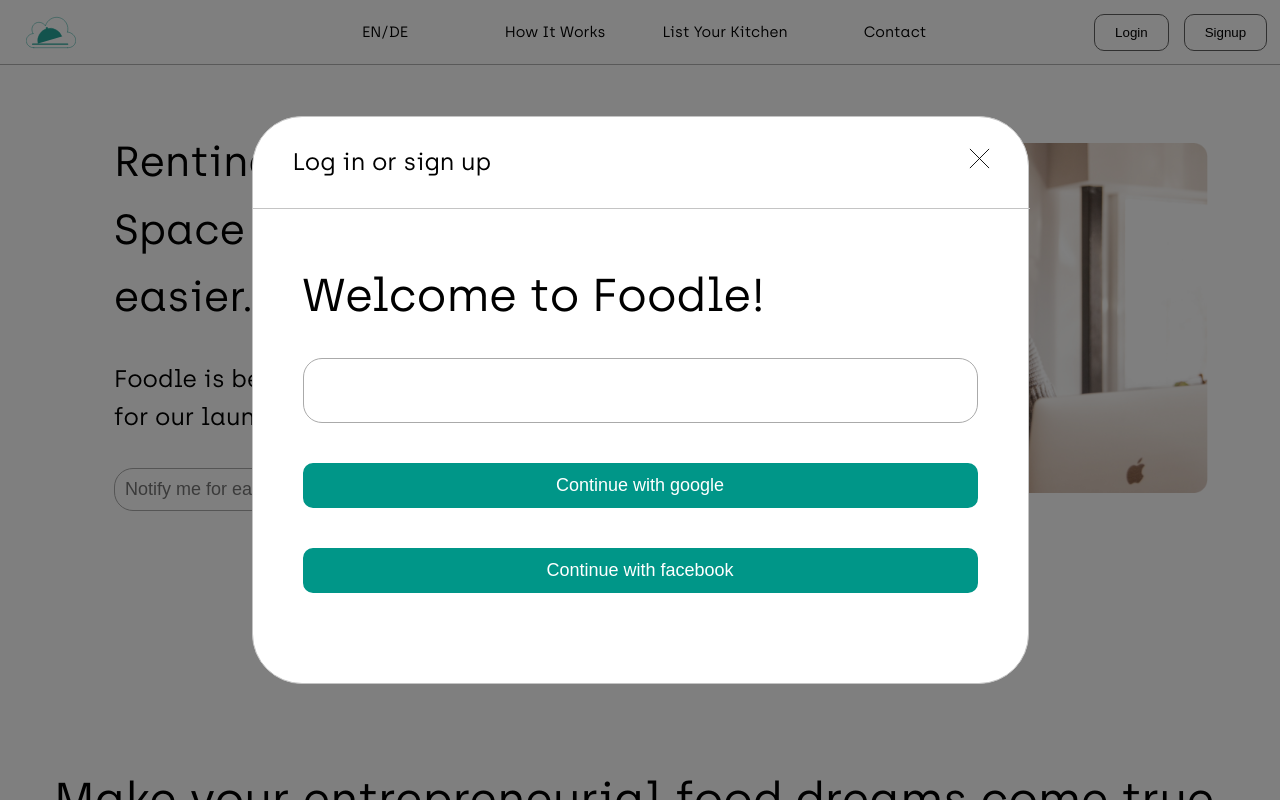
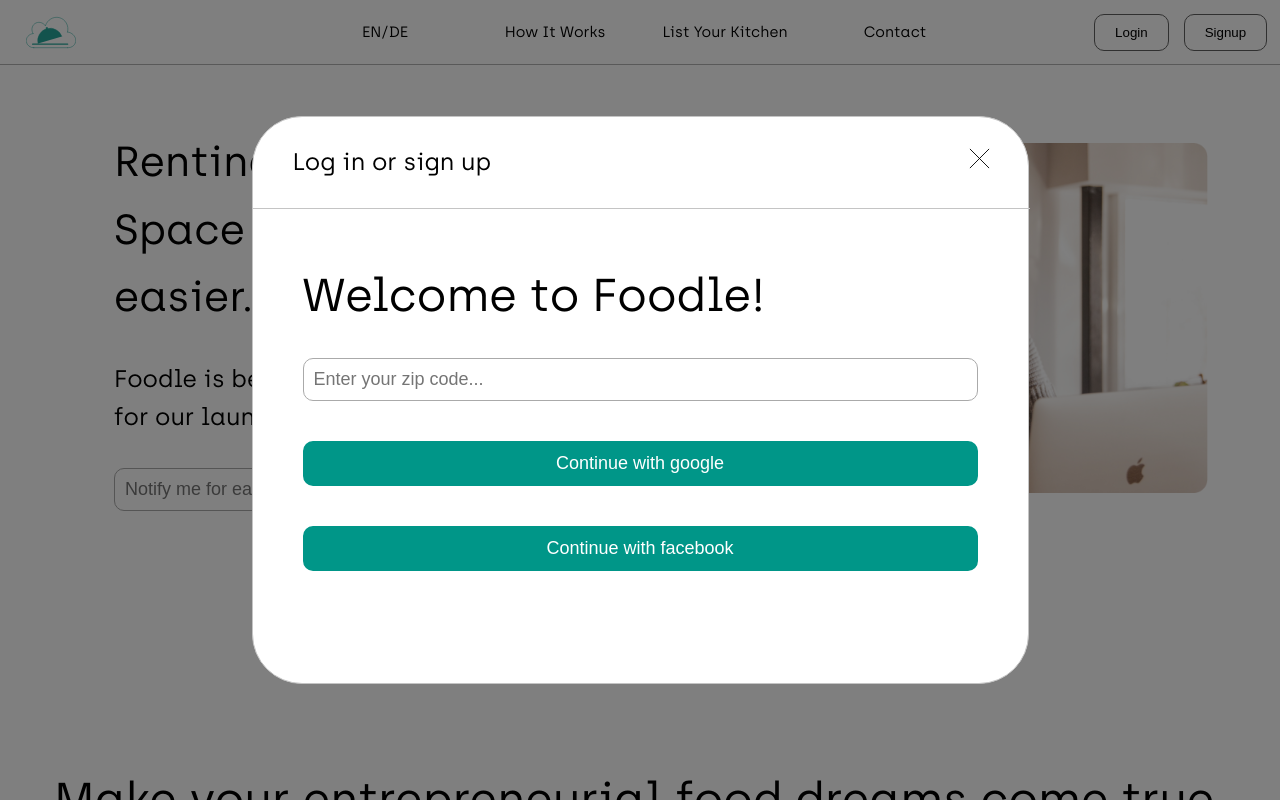
Before and after one commit to FoodleBerlin/foodle, a Next.js app: page / in a window 1280 px wide. Both pictures are taken after a click on the button "Login". Shown: the top 800 px of the page. Built offline with nearby package versions, Linux system fonts and the light colour scheme; a small style sheet from the web is missing.

Commit message:
feat: add placeholder and type to input

```diff
--- a/components/Layout/Modal.module.scss
+++ b/components/Layout/Modal.module.scss
@@ -44,7 +44,6 @@
     padding: 50px;
     &--zip {
       width: 100%;
-      height: 65px;
       margin-top: 25px;
     }
   }
--- a/components/Layout/Modal.tsx
+++ b/components/Layout/Modal.tsx
@@ -38,6 +38,8 @@
           <div className={styles["modal__form"]}>
             <input
               className={styles["modal__body--zip"] + " standard-form"}
+              type="number"
+              placeholder="Enter your zip code..."
             ></input>
             <button className={"primary-btn"}>Continue with google</button>
             <button className={"primary-btn"}>Continue with facebook</button>
--- a/styles/components/_inputs.scss
+++ b/styles/components/_inputs.scss
@@ -5,7 +5,7 @@
   font-size: 1.8rem;
   outline: #b3b3b3;
   border: 1px solid rgb(170, 170, 170);
-  border-radius: 19px;
+  border-radius: 1rem;
   padding: 1rem 1rem;
   margin-right: -2rem;
 }
```
